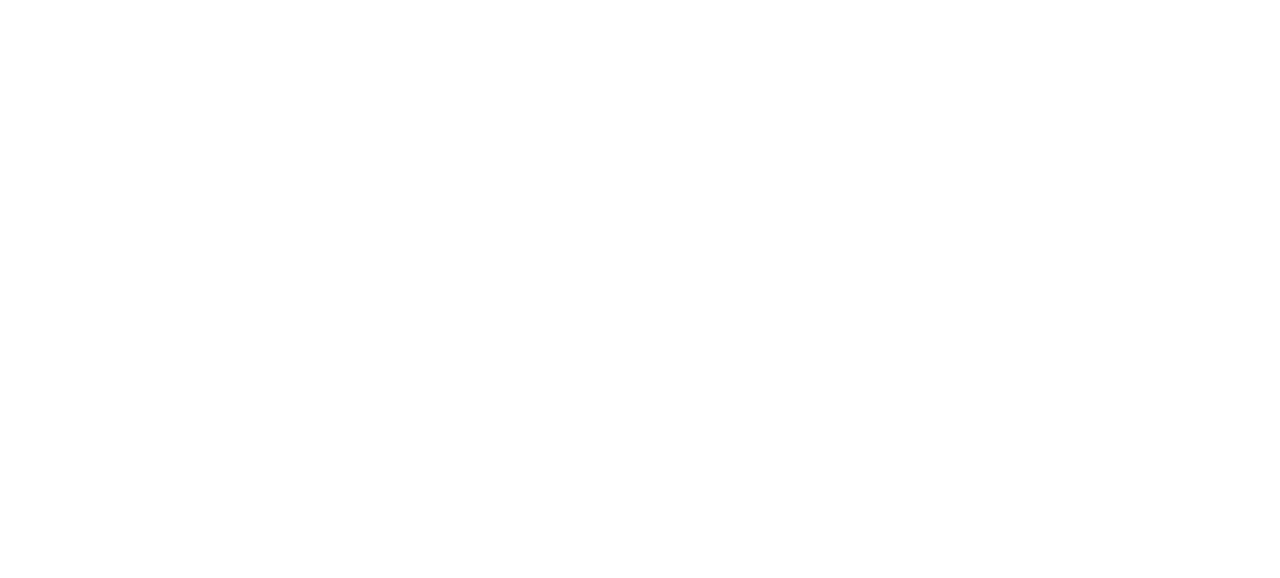
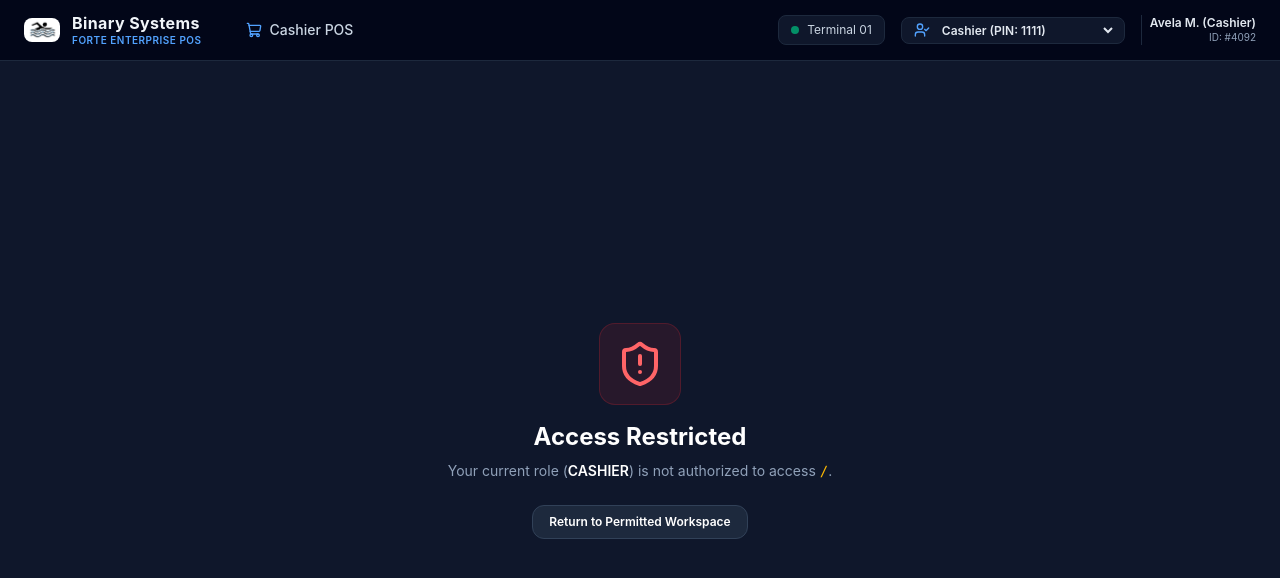
Before and after one commit to codePemas/binary-pos, a Next.js app: page / in a window 1280 px wide. Before the commit this address had no page. Shown: the top 578 px of the page. Built offline with nearby package versions, Linux system fonts and the light colour scheme.

Commit message:
Implement RBAC PIN authentication

```diff
--- a/src/app/layout.tsx
+++ b/src/app/layout.tsx
@@ -1,12 +1,52 @@
-import type { Metadata } from 'next';
+'use client';
+
+import { useState } from 'react';
 import Link from 'next/link';
 import Image from 'next/image';
-import { ShoppingCart, Package, Truck, LayoutDashboard } from 'lucide-react';
+import { usePathname, useRouter } from 'next/navigation';
+import {
+  ShoppingCart,
+  Package,
+  Truck,
+  LayoutDashboard,
+  UserCheck,
+  ShieldAlert,
+  Lock,
+} from 'lucide-react';
 import './globals.css';
 
-export const metadata: Metadata = {
-  title: 'Forte Supermarket POS & ERP System',
-  description: 'Enterprise point-of-sale and inventory management platform.',
+export type Role = 'CASHIER' | 'INVENTORY_CLERK' | 'MANAGER';
+
+interface UserProfile {
+  id: string;
+  name: string;
+  role: Role;
+  terminal: string;
+  pin: string;
+}
+
+const USERS: Record<Role, UserProfile> = {
+  CASHIER: {
+    id: '#4092',
+    name: 'Avela M. (Cashier)',
+    role: 'CASHIER',
+    terminal: 'Terminal 01',
+    pin: '1111',
+  },
+  INVENTORY_CLERK: {
+    id: '#1104',
+    name: 'Sipho K. (Inventory)',
+    role: 'INVENTORY_CLERK',
+    terminal: 'Back Office',
+    pin: '2222',
+  },
+  MANAGER: {
+    id: '#0001',
+    name: 'Liyema P. (Manager)',
+    role: 'MANAGER',
+    terminal: 'Admin HQ',
+    pin: '4092',
+  },
 };
 
 export default function RootLayout({
@@ -14,6 +54,55 @@
 }: Readonly<{
   children: React.ReactNode;
 }>) {
+  const [currentRole, setCurrentRole] = useState<Role>('CASHIER');
+  const [pendingRole, setPendingRole] = useState<Role | null>(null);
+  const [pinInput, setPinInput] = useState('');
+  const [pinError, setPinError] = useState(false);
+
+  const pathname = usePathname();
+  const router = useRouter();
+
+  const currentUser = USERS[currentRole];
+
+  // Role permissions check
+  const isAllowed = (path: string): boolean => {
+    if (currentRole === 'MANAGER') return true;
+    if (currentRole === 'CASHIER' && path === '/cashier') return true;
+    if (
+      currentRole === 'INVENTORY_CLERK' &&
+      (path === '/inventory' || path === '/suppliers')
+    )
+      return true;
+    return false;
+  };
+
+  const handleRoleSelect = (selectedRole: Role) => {
+    if (selectedRole === currentRole) return;
+    setPendingRole(selectedRole);
+    setPinInput('');
+    setPinError(false);
+  };
+
+  const handlePinSubmit = (e: React.FormEvent) => {
+    e.preventDefault();
+    if (!pendingRole) return;
+
+    const targetUser = USERS[pendingRole];
+    if (pinInput === targetUser.pin) {
+      setCurrentRole(pendingRole);
+      setPendingRole(null);
+      setPinInput('');
+      setPinError(false);
+
+      if (pendingRole === 'CASHIER') router.push('/cashier');
+      if (pendingRole === 'INVENTORY_CLERK') router.push('/inventory');
+      if (pendingRole === 'MANAGER') router.push('/dashboard');
+    } else {
+      setPinError(true);
+      setPinInput('');
+    }
+  };
+
   return (
     <html lang="en">
       <body className="bg-slate-900 text-slate-100 min-h-screen flex flex-col font-sans antialiased">
@@ -21,7 +110,6 @@
         <header className="bg-slate-950 border-b border-slate-800 px-6 py-3 flex items-center justify-between sticky top-0 z-40">
           <div className="flex items-center space-x-8">
             <div className="flex items-center space-x-3">
-              {/* Custom Logo Image */}
               <Image
                 src="/logo.jpeg"
                 alt="Forte Supermarket Logo"
@@ -39,52 +127,178 @@
               </div>
             </div>
 
+            {/* Navigation filtered by active user permissions */}
             <nav className="flex space-x-1 text-sm font-medium">
+              {isAllowed('/cashier') && (
                 <Link
                   href="/cashier"
-                className="flex items-center gap-2 px-3 py-2 rounded-lg text-slate-300 hover:text-white hover:bg-slate-800 transition"
+                  className={`flex items-center gap-2 px-3 py-2 rounded-lg transition ${
+                    pathname === '/cashier'
+                      ? 'bg-blue-600/20 text-blue-400 border border-blue-500/30'
+                      : 'text-slate-300 hover:text-white hover:bg-slate-800'
+                  }`}
                 >
                   <ShoppingCart className="w-4 h-4 text-blue-400" />
                   <span>Cashier POS</span>
                 </Link>
+              )}
+
+              {isAllowed('/inventory') && (
                 <Link
                   href="/inventory"
-                className="flex items-center gap-2 px-3 py-2 rounded-lg text-slate-300 hover:text-white hover:bg-slate-800 transition"
+                  className={`flex items-center gap-2 px-3 py-2 rounded-lg transition ${
+                    pathname === '/inventory'
+                      ? 'bg-emerald-600/20 text-emerald-400 border border-emerald-500/30'
+                      : 'text-slate-300 hover:text-white hover:bg-slate-800'
+                  }`}
                 >
                   <Package className="w-4 h-4 text-emerald-400" />
                   <span>Inventory & Stock</span>
                 </Link>
+              )}
+
+              {isAllowed('/suppliers') && (
                 <Link
                   href="/suppliers"
-                className="flex items-center gap-2 px-3 py-2 rounded-lg text-slate-300 hover:text-white hover:bg-slate-800 transition"
+                  className={`flex items-center gap-2 px-3 py-2 rounded-lg transition ${
+                    pathname === '/suppliers'
+                      ? 'bg-amber-600/20 text-amber-400 border border-amber-500/30'
+                      : 'text-slate-300 hover:text-white hover:bg-slate-800'
+                  }`}
                 >
                   <Truck className="w-4 h-4 text-amber-400" />
                   <span>Suppliers</span>
                 </Link>
+              )}
+
+              {isAllowed('/dashboard') && (
                 <Link
                   href="/dashboard"
-                className="flex items-center gap-2 px-3 py-2 rounded-lg text-slate-300 hover:text-white hover:bg-slate-800 transition"
+                  className={`flex items-center gap-2 px-3 py-2 rounded-lg transition ${
+                    pathname === '/dashboard'
+                      ? 'bg-purple-600/20 text-purple-400 border border-purple-500/30'
+                      : 'text-slate-300 hover:text-white hover:bg-slate-800'
+                  }`}
                 >
                   <LayoutDashboard className="w-4 h-4 text-purple-400" />
                   <span>Manager Reports</span>
                 </Link>
+              )}
             </nav>
           </div>
 
+          {/* User Switching / Authentication Bar */}
           <div className="flex items-center space-x-4 text-xs">
             <div className="flex items-center space-x-2 bg-slate-900 px-3 py-1.5 rounded-lg border border-slate-800">
               <span className="w-2 h-2 rounded-full bg-emerald-500 animate-pulse"></span>
-              <span className="text-slate-300">Terminal 01 • Active</span>
+              <span className="text-slate-300">{currentUser.terminal}</span>
             </div>
-            <div className="text-right">
-              <p className="font-semibold text-slate-200">Shift Operator</p>
-              <p className="text-slate-400 text-[10px]">Staff ID: #4092</p>
+
+            <div className="flex items-center space-x-2 bg-slate-900 px-2 py-1 rounded-lg border border-slate-800">
+              <UserCheck className="w-4 h-4 text-blue-400 ml-1" />
+              <select
+                className="bg-transparent text-slate-200 font-semibold focus:outline-none text-xs cursor-pointer"
+                value={currentRole}
+                onChange={(e) => handleRoleSelect(e.target.value as Role)}
+              >
+                <option value="CASHIER" className="bg-slate-900 text-white">
+                  Cashier (PIN: 1111)
+                </option>
+                <option value="INVENTORY_CLERK" className="bg-slate-900 text-white">
+                  Inventory Clerk (PIN: 2222)
+                </option>
+                <option value="MANAGER" className="bg-slate-900 text-white">
+                  Store Manager (PIN: 4092)
+                </option>
+              </select>
+            </div>
+
+            <div className="text-right pl-2 border-l border-slate-800">
+              <p className="font-semibold text-slate-200">{currentUser.name}</p>
+              <p className="text-slate-400 text-[10px]">ID: {currentUser.id}</p>
             </div>
           </div>
         </header>
 
-        {/* Main Application Area */}
-        <main className="flex-1 flex flex-col">{children}</main>
+        {/* Main Workspace */}
+        <main className="flex-1 flex flex-col">
+          {!isAllowed(pathname) ? (
+            <div className="flex-1 flex flex-col items-center justify-center p-8 text-center">
+              <div className="bg-red-500/10 p-4 rounded-2xl border border-red-500/20 mb-4">
+                <ShieldAlert className="w-12 h-12 text-red-400" />
+              </div>
+              <h2 className="text-2xl font-bold text-white mb-2">
+                Access Restricted
+              </h2>
+              <p className="text-slate-400 text-sm max-w-md mb-6">
+                Your current role (<span className="text-white font-semibold">{currentRole}</span>) is not authorized to access <span className="font-mono text-amber-400">{pathname}</span>.
+              </p>
+              <button
+                onClick={() => handleRoleSelect(currentRole)}
+                className="bg-slate-800 hover:bg-slate-700 text-white text-xs font-semibold px-4 py-2 rounded-xl border border-slate-700 transition"
+              >
+                Return to Permitted Workspace
+              </button>
+            </div>
+          ) : (
+            children
+          )}
+        </main>
+
+        {/* Authentication Security Modal */}
+        {pendingRole && (
+          <div className="fixed inset-0 bg-black/80 flex items-center justify-center p-4 z-50">
+            <form
+              onSubmit={handlePinSubmit}
+              className="bg-slate-800 border border-slate-700 p-6 rounded-2xl w-full max-w-sm space-y-4 text-center"
+            >
+              <div className="mx-auto w-12 h-12 bg-blue-500/10 border border-blue-500/20 rounded-2xl flex items-center justify-center text-blue-400">
+                <Lock className="w-6 h-6" />
+              </div>
+              <div>
+                <h3 className="text-lg font-bold text-white">
+                  Authenticate as {USERS[pendingRole].name}
+                </h3>
+                <p className="text-xs text-slate-400 mt-1">
+                  Enter 4-digit PIN for access (Demo PIN: <span className="font-mono text-emerald-400">{USERS[pendingRole].pin}</span>)
+                </p>
+              </div>
+
+              <div>
+                <input
+                  type="password"
+                  maxLength={4}
+                  autoFocus
+                  placeholder="• • • •"
+                  value={pinInput}
+                  onChange={(e) => setPinInput(e.target.value)}
+                  className="w-full text-center text-2xl font-mono tracking-widest bg-slate-900 border border-slate-700 p-3 rounded-xl text-white focus:outline-none focus:border-blue-500"
+                />
+                {pinError && (
+                  <p className="text-xs text-red-400 font-semibold mt-2">
+                    Incorrect PIN. Authorization failed.
+                  </p>
+                )}
+              </div>
+
+              <div className="flex gap-3 pt-2">
+                <button
+                  type="button"
+                  onClick={() => setPendingRole(null)}
+                  className="flex-1 py-2.5 bg-slate-700 text-slate-300 rounded-xl font-semibold text-xs"
+                >
+                  Cancel
+                </button>
+                <button
+                  type="submit"
+                  className="flex-1 py-2.5 bg-blue-600 hover:bg-blue-500 text-white rounded-xl font-bold text-xs transition"
+                >
+                  Verify PIN
+                </button>
+              </div>
+            </form>
+          </div>
+        )}
       </body>
     </html>
   );
```
Lines whose indentation alone changed are shown as unchanged.
